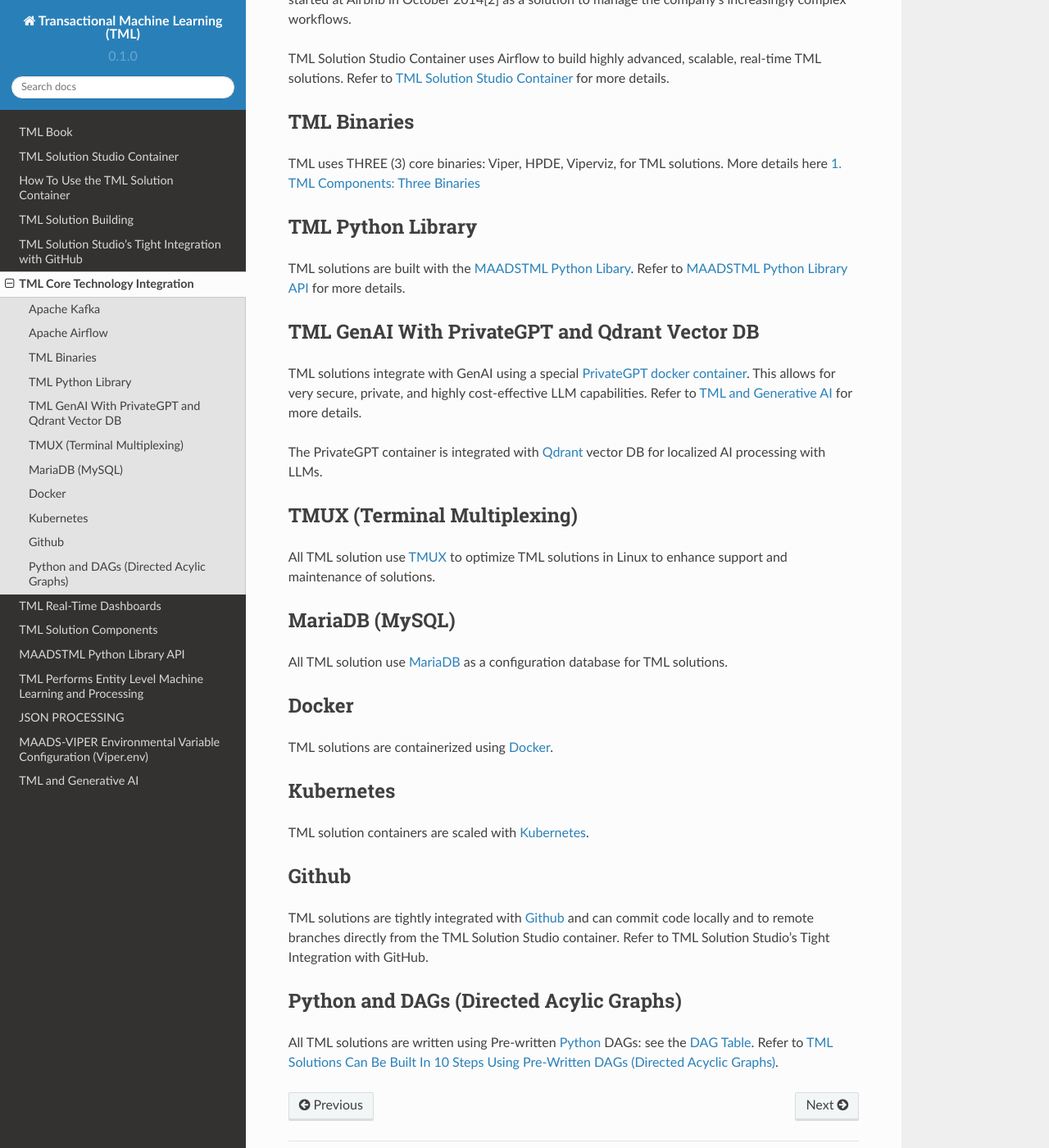
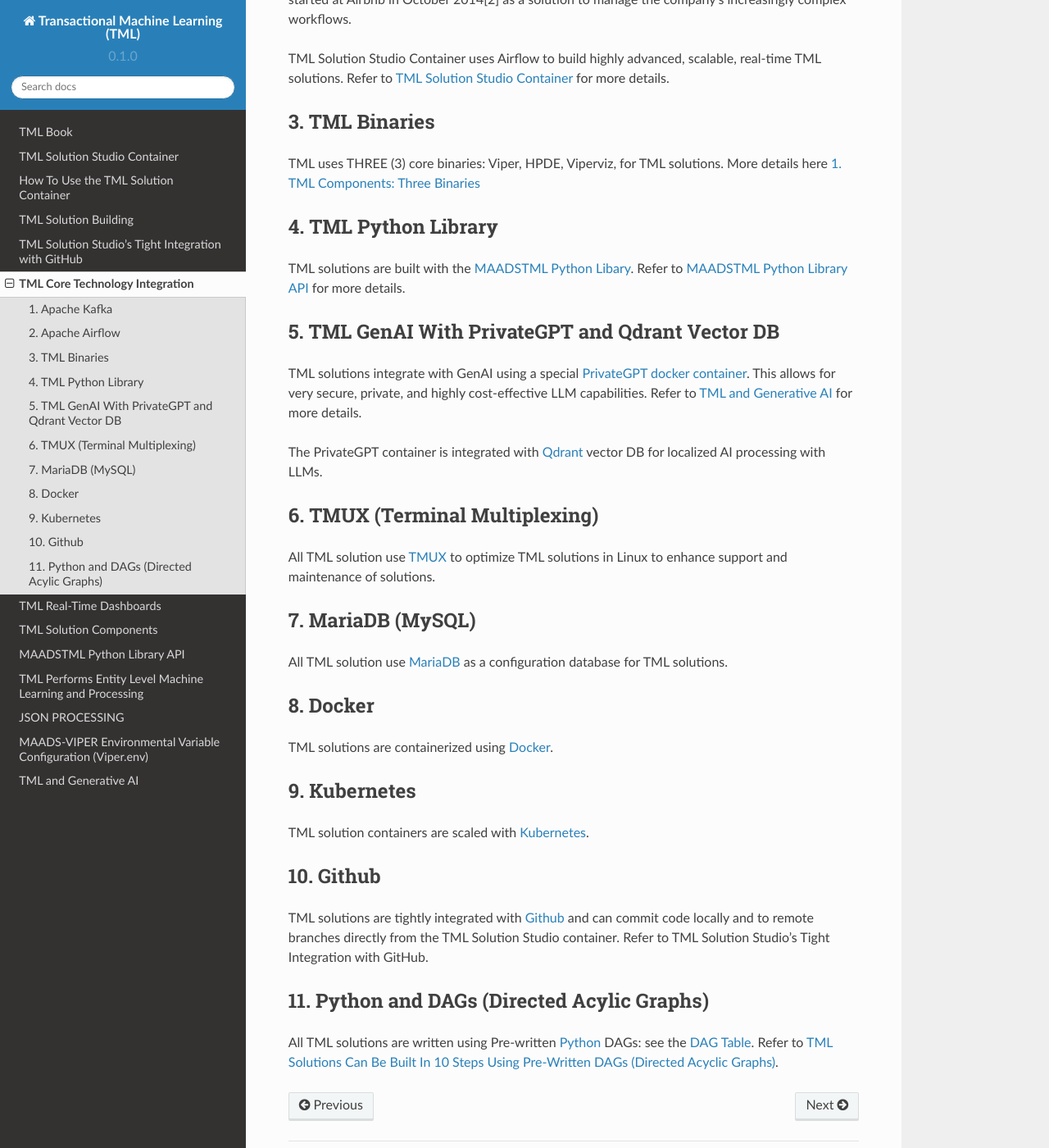
Before and after one commit to smaurice101/readthedocs, a Sphinx documentation site: the page built from docs/source/coreintegrations.rst, in a window 1280 px wide and 1400 px high, scrolled down 380 px. Shown: the whole window at 82% size. Built offline with Sphinx 7.4.7 and the Read the Docs theme 2.0.0, drawn with Linux system fonts in a browser that asks for light colours; some of the changed text lies outside the part shown.

Commit message:
Update coreintegrations.rst

```diff
--- a/docs/source/coreintegrations.rst
+++ b/docs/source/coreintegrations.rst
@@ -1,61 +1,61 @@
 TML Core Technology Integration
 ================================
 
-Apache Kafka
+1. Apache Kafka
 --------------
 
 Apache Kafka is the world's largest open source platform for storage of real-time data streams.   TML integrates with `Apache Kafka on-premise <https://kafka.apache.org/>`_ or in the cloud using `AWS MSK <https://aws.amazon.com/msk/features/>`_ or `Confluent Cloud <https://www.confluent.io/>`_.
 
-Apache Airflow
+2. Apache Airflow
 ----------------
 
 `Apache Airflow <https://airflow.apache.org/>`_ is an open-source workflow management platform for data engineering pipelines. It started at Airbnb in October 2014[2] as a solution to manage the company's increasingly complex workflows.
 
 TML Solution Studio Container uses Airflow to build highly advanced, scalable, real-time TML solutions. Refer to :ref:`TML Solution Studio Container` for more details.
 
-TML Binaries
+3. TML Binaries
 -----------
 
 TML uses THREE (3) core binaries: Viper, HPDE, Viperviz, for TML solutions.  More details here :ref:`1. TML Components: Three Binaries`
 
-TML Python Library
+4. TML Python Library
 -----------
 
 TML solutions are built with the `MAADSTML Python Libary <https://pypi.org/project/maadstml/>`_.  Refer to :ref:`MAADSTML Python Library API` for more details.
 
-TML GenAI With PrivateGPT and Qdrant Vector DB
+5. TML GenAI With PrivateGPT and Qdrant Vector DB
 -----------
 
 TML solutions integrate with GenAI using a special `PrivateGPT docker container <https://hub.docker.com/r/maadsdocker/tml-privategpt-with-gpu-nvidia-amd64>`_.   This allows for very secure, private, and highly cost-effective LLM capabilities.  Refer to :ref:`TML and Generative AI` for more details.
 
 The PrivateGPT container is integrated with `Qdrant <https://qdrant.tech/>`_ vector DB for localized AI processing with LLMs.
 
-TMUX (Terminal Multiplexing)
+6. TMUX (Terminal Multiplexing)
 ----------------------------
 
 All TML solution use `TMUX <https://github.com/tmux/tmux/wiki>`_ to optimize TML solutions in Linux to enhance support and maintenance of solutions.
 
-MariaDB (MySQL)
+7. MariaDB (MySQL)
 ----------------------------
 
 All TML solution use `MariaDB <https://mariadb.com/>`_ as a configuration database for TML solutions.
 
-Docker
+8. Docker
 -----------
 
 TML solutions are containerized using `Docker <https://hub.docker.com/>`_.
 
-Kubernetes
+9. Kubernetes
 --------------
 
 TML solution containers are scaled with `Kubernetes <https://kubernetes.io/>`_.
 
-Github
+10. Github
 --------
 
 TML solutions are tightly integrated with `Github <https://github.com/>`_ and can commit code locally and to remote branches directly from the TML Solution Studio container.  Refer to :ref:`TML Solution Studio’s Tight Integration with GitHub`.
 
-Python and DAGs (Directed Acylic Graphs)
+11. Python and DAGs (Directed Acylic Graphs)
 -----------
 
 All TML solutions are written using Pre-written `Python <https://www.python.org/>`_ DAGs: see the :ref:`DAG Table`.  Refer to :ref:`TML Solutions Can Be Built In 10 Steps Using Pre-Written DAGs (Directed Acyclic Graphs)`.
```
